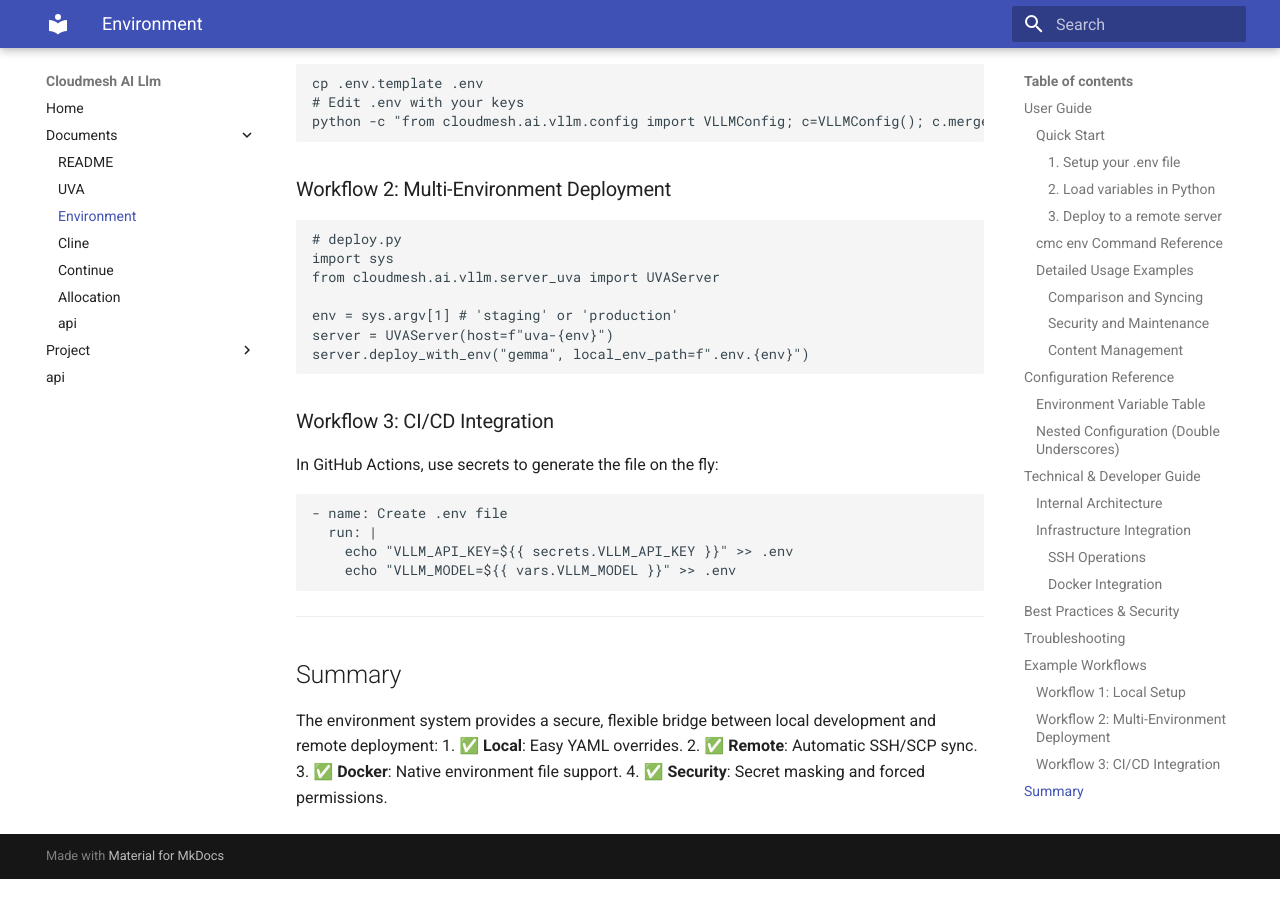
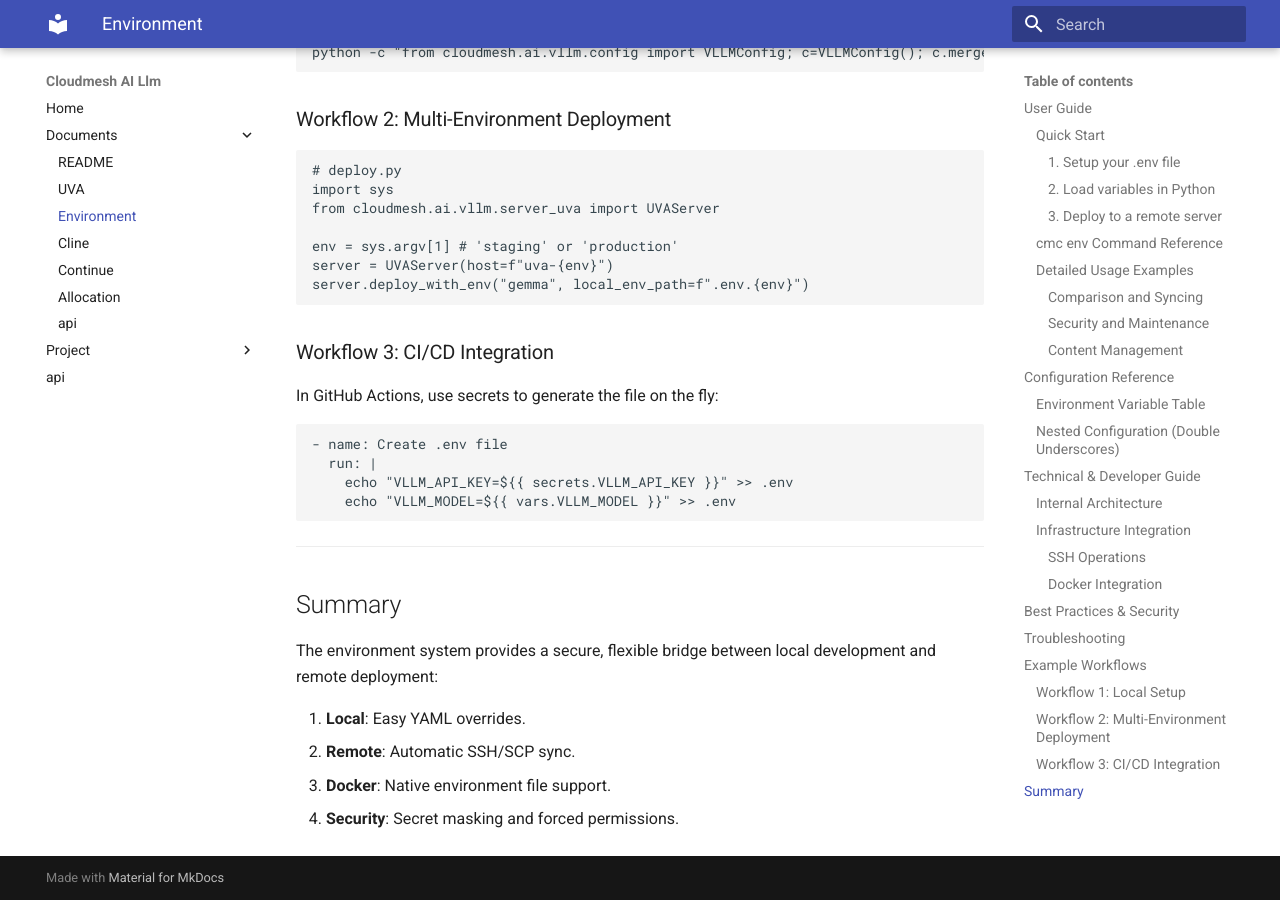
Before and after one commit to cloudmesh-ai/cloudmesh-ai-llm, an MkDocs documentation site: the page built from docs/ENVIRONMENT.md, in a window 1280 px wide and 900 px high, scrolled down 5822 px. Built offline with MkDocs 1.6.1 and Material for MkDocs 9.7.7, drawn with Linux system fonts in a browser that asks for light colours; before the commit the page ends 6701 px from its top, so only the background shows below that.

````diff
--- a/docs/ENVIRONMENT.md
+++ b/docs/ENVIRONMENT.md
@@ -2,7 +2,7 @@
 
 This manual provides a comprehensive guide to managing environment variables using `.env` files for `cloudmesh-ai-llm`. It is designed to serve as both a **User Manual** for daily operations and a **Developer Guide** for technical integration.
 
----
+------------------------------------------------------------------------
 
 ## User Guide
 
@@ -11,14 +11,17 @@ This manual provides a comprehensive guide to managing environment variables usi
 To get started with environment variables, follow these three simple steps:
 
 #### 1. Setup your `.env` file
+
 Initialize a local `.env` file with default values:
-```bash
+
+``` bash
 cmc env init
 # Edit .env with your actual API keys and settings
 ```
 
 **Recommended `.env` Template:**
-```bash
+
+``` bash
 # VLLM / API Configuration
 VLLM_API_KEY=your_api_key_here
 VLLM_MODEL=gemma
@@ -49,7 +52,8 @@ LOG_LEVEL=INFO
 ```
 
 #### 2. Load variables in Python
-```python
+
+``` python
 from cloudmesh.ai.vllm.config import VLLMConfig
 
 config = VLLMConfig()
@@ -57,7 +61,8 @@ config.merge_env_vars()  # Automatically loads from .env
 ```
 
 #### 3. Deploy to a remote server
-```python
+
+``` python
 from cloudmesh.ai.vllm.server_uva import UVAServer
 
 server = UVAServer(host="uva")
@@ -68,22 +73,23 @@ server.deploy_with_env("gemma", local_env_path=".env")
 
 The `cmc env` suite manages `.env` files across local and remote environments.
 
-| Command | Description | Common Flags | Status |
-| :--- | :--- | :--- | :---: |
-| `init` | Initialize default `.env` file | `--path [PATH]` | ✅ |
-| `probe [HOST]` | Compare local `.env` with remote | `--format table\|json\|yaml` | ✅ |
-| `sync HOST` | Intelligent merge of local into remote | `--strategy local_wins\|remote_wins\|ask` `--dry-run` | ✅ |
-| `cp HOST` | Destructive copy local $\rightarrow$ remote | `--force` `--backup` `--no-backup` | ✅ |
-| `secure [HOST]` | Set file permissions to `600` | *(None)* | ✅ |
-| `validate [HOST]` | Security and permission check | `--fix` | ✅ |
-| `edit [HOST]` | Interactive edit (downloads $\rightarrow$ edits $\rightarrow$ uploads) | `-l [LOCAL_FILE]` | ✅ |
-| `cat [HOST]` | Display contents with security warning | `-l [LOCAL_FILE]` | ✅ |
-| `diff HOST` | Show detailed differences | `--show` (reveals secrets) | ✅ |
+| Command | Description | Common Flags |
+| :--- | :--- | :--- |
+| `init` | Initialize default `.env` file | `--path [PATH]` |
+| `probe [HOST]` | Compare local `.env` with remote | `--format table\|json\|yaml` |
+| `sync HOST` | Intelligent merge of local into remote | `--strategy local_wins\|remote_wins\|ask` `--dry-run` |
+| `cp HOST` | Destructive copy local $\rightarrow$ remote | `--force` `--backup` `--no-backup` |
+| `secure [HOST]` | Set file permissions to `600` | *(None)* |
+| `validate [HOST]` | Security and permission check | `--fix` |
+| `edit [HOST]` | Interactive edit (downloads $\rightarrow$ edits $\rightarrow$ uploads) | `-l [LOCAL_FILE]` |
+| `cat [HOST]` | Display contents with security warning | `-l [LOCAL_FILE]` |
+| `diff HOST` | Show detailed differences | `--show` (reveals secrets) |
 
 ### Detailed Usage Examples
 
 #### Comparison and Syncing
-```bash
+
+``` bash
 # Compare local .env with UVA server
 cmc env probe uva
 
@@ -95,7 +101,8 @@ cmc env sync uva --strategy ask
 ```
 
 #### Security and Maintenance
-```bash
+
+``` bash
 # Secure local .env file (chmod 600)
 cmc env secure
 
@@ -104,7 +111,8 @@ cmc env validate uva --fix
 ```
 
 #### Content Management
-```bash
+
+``` bash
 # Edit remote file using local editor
 cmc env edit uva
 
@@ -112,44 +120,42 @@ cmc env edit uva
 cmc env cat uva
 ```
 
----
+------------------------------------------------------------------------
 
 ## Configuration Reference
 
 ### Environment Variable Table
 
 | Variable | Type | Default | Description |
-| :--- | :---: | :---: | :--- |
-| **VLLM Configuration** | | | |
-| `VLLM_API_KEY` | string | - | Authentication key for vLLM server |
-| `VLLM_MODEL` | string | - | Model identifier (e.g., `gemma`) |
+|:----------------|:-----------------:|:-----------------:|:----------------|
+| **VLLM Configuration** |  |  |  |
+| `VLLM_API_KEY` | string | \- | Authentication key for vLLM server |
+| `VLLM_MODEL` | string | \- | Model identifier (e.g., `gemma`) |
 | `VLLM_GPU_MEMORY_UTILIZATION` | float | `0.9` | GPU memory fraction (0.0-1.0) |
 | `VLLM_MAX_MODEL_LEN` | int | `4096` | Maximum sequence length |
 | `VLLM_TENSOR_PARALLEL_SIZE` | int | `1` | Number of GPUs for parallelism |
 | `VLLM_DTYPE` | string | `auto` | Weights data type (`float16`, `bfloat16`) |
-| **Cloudmesh Configuration** | | | |
-| `CLOUDMESH_AI_USER` | string | - | SSH username |
-| `CLOUDMESH_AI_HOST` | string | - | Server hostname/IP |
+| **Cloudmesh Configuration** |  |  |  |
+| `CLOUDMESH_AI_USER` | string | \- | SSH username |
+| `CLOUDMESH_AI_HOST` | string | \- | Server hostname/IP |
 | `CLOUDMESH_AI_PORT` | int | `8000` | Server port |
-| `CLOUDMESH_AI_API_KEY` | string | - | Alternative to `VLLM_API_KEY` |
-| **SSH Configuration** | | | |
-| `SSH_HOST` | string | - | SSH host alias from `~/.ssh/config` |
-| `SSH_USER` | string | - | SSH username |
-| `SSH_KEY_PATH` | string | - | Path to private key |
-| **Docker Configuration** | | | |
-| `DOCKER_IMAGE` | string | - | Docker image name |
-| `DOCKER_CONTAINER_NAME` | string | - | Container name |
-| `DOCKER_NETWORK` | string | - | Network mode |
+| `CLOUDMESH_AI_API_KEY` | string | \- | Alternative to `VLLM_API_KEY` |
+| **SSH Configuration** |  |  |  |
+| `SSH_HOST` | string | \- | SSH host alias from `~/.ssh/config` |
+| `SSH_USER` | string | \- | SSH username |
+| `SSH_KEY_PATH` | string | \- | Path to private key |
+| **Docker Configuration** |  |  |  |
+| `DOCKER_IMAGE` | string | \- | Docker image name |
+| `DOCKER_CONTAINER_NAME` | string | \- | Container name |
+| `DOCKER_NETWORK` | string | \- | Network mode |
 
 ### Nested Configuration (Double Underscores)
 
 Environment variables can override deeply nested YAML configuration paths by replacing dots with double underscores (`__`).
 
-**Example Mapping:**
-*   **YAML Path:** `cloudmesh.ai.server.uva.gemma.remote_port`
-*   **Env Var:** `CLOUDMESH_AI_SERVER__UVA__GEMMA__REMOTE_PORT=8001`
+**Example Mapping:** \* **YAML Path:** `cloudmesh.ai.server.uva.gemma.remote_port` \* **Env Var:** `CLOUDMESH_AI_SERVER__UVA__GEMMA__REMOTE_PORT=8001`
 
----
+------------------------------------------------------------------------
 
 ## Technical & Developer Guide
 
@@ -157,60 +163,57 @@ Environment variables can override deeply nested YAML configuration paths by rep
 
 The core logic resides in the `EnvManager` class (`src/cloudmesh/ai/vllm/env_manager.py`).
 
-**Key Operational Workflows:**
-*   **Intelligent Sync**: Implements a 3-way merge logic to prevent accidental overwrites of remote-only variables.
-*   **Security Layer**: Every remote write operation automatically triggers a `chmod 600` to protect secrets.
-*   **Secret Masking**: The `cat` and `diff` commands pass content through a masking filter that replaces sensitive patterns (API keys, tokens) with `***`.
+**Key Operational Workflows:** \* **Intelligent Sync**: Implements a 3-way merge logic to prevent accidental overwrites of remote-only variables. \* **Security Layer**: Every remote write operation automatically triggers a `chmod 600` to protect secrets. \* **Secret Masking**: The `cat` and `diff` commands pass content through a masking filter that replaces sensitive patterns (API keys, tokens) with `***`.
 
 ### Infrastructure Integration
 
 #### SSH Operations
+
 Remote management is handled via SCP and SSH. The system checks for file existence and current permissions before attempting modifications to ensure minimal disruption.
 
 #### Docker Integration
-The `DockerManager` leverages the `--env-file` flag of the Docker CLI.
-*   **Runtime**: `docker run --env-file .env ...`
-*   **Compose**: `docker-compose --env-file .env up`
-*   **Generation**: The system can export the current `VLLMConfig` directly into a Docker-compatible `.env` file.
 
----
+The `DockerManager` leverages the `--env-file` flag of the Docker CLI. \* **Runtime**: `docker run --env-file .env ...` \* **Compose**: `docker-compose --env-file .env up` \* **Generation**: The system can export the current `VLLMConfig` directly into a Docker-compatible `.env` file.
+
+------------------------------------------------------------------------
 
 ## Best Practices & Security
 
-> [!IMPORTANT]
-> **Never commit `.env` files to version control.** Your `.gitignore` is pre-configured to exclude all `.env*` files.
+> \[!IMPORTANT\] **Never commit `.env` files to version control.** Your `.gitignore` is pre-configured to exclude all `.env*` files.
 
-*   **Use Templates**: Always provide a `.env.template` with dummy values for other developers.
-*   **Permission Strictness**: Always ensure remote `.env` files are set to `600`. Use `cmc env secure [HOST]` to enforce this.
-*   **Environment Separation**: Maintain separate files for different stages:
-    *   `.env.local` $\rightarrow$ Local development
-    *   `.env.staging` $\rightarrow$ Staging server
-    *   `.env.production` $\rightarrow$ Production server
+- **Use Templates**: Always provide a `.env.template` with dummy values for other developers.
+- **Permission Strictness**: Always ensure remote `.env` files are set to `600`. Use `cmc env secure [HOST]` to enforce this.
+- **Environment Separation**: Maintain separate files for different stages:
+  - `.env.local` $\rightarrow$ Local development
+  - `.env.staging` $\rightarrow$ Staging server
+  - `.env.production` $\rightarrow$ Production server
 
----
+------------------------------------------------------------------------
 
 ## Troubleshooting
 
 | Issue | Likely Cause | Solution |
-| :--- | :--- | :--- |
+|:-----------------------|:-----------------------|:-----------------------|
 | `ImportError: python-dotenv` | Missing dependency | `pip install --force-reinstall cloudmesh-ai-llm` |
 | `FileNotFoundError: .env` | Missing file | `cp .env.template .env` |
 | Config not overriding YAML | Case mismatch or missing call | Ensure `config.merge_env_vars()` is called after initialization. |
 | Remote upload fails | SSH Connectivity | Verify access: `ssh user@remote "echo 'SSH works'"` |
 
----
+------------------------------------------------------------------------
 
 ## Example Workflows
 
 ### Workflow 1: Local Setup
-```bash
+
+``` bash
 cp .env.template .env
 # Edit .env with your keys
 python -c "from cloudmesh.ai.vllm.config import VLLMConfig; c=VLLMConfig(); c.merge_env_vars(); print(c.get('cloudmesh.ai.model'))"
 ```
 
 ### Workflow 2: Multi-Environment Deployment
-```python
+
+``` python
 # deploy.py
 import sys
 from cloudmesh.ai.vllm.server_uva import UVAServer
@@ -221,20 +224,23 @@ server.deploy_with_env("gemma", local_env_path=f".env.{env}")
 ```
 
 ### Workflow 3: CI/CD Integration
+
 In GitHub Actions, use secrets to generate the file on the fly:
-```yaml
+
+``` yaml
 - name: Create .env file
   run: |
     echo "VLLM_API_KEY=${{ secrets.VLLM_API_KEY }}" >> .env
     echo "VLLM_MODEL=${{ vars.VLLM_MODEL }}" >> .env
 ```
 
----
+------------------------------------------------------------------------
 
 ## Summary
 
 The environment system provides a secure, flexible bridge between local development and remote deployment:
-1. ✅ **Local**: Easy YAML overrides.
-2. ✅ **Remote**: Automatic SSH/SCP sync.
-3. ✅ **Docker**: Native environment file support.
-4. ✅ **Security**: Secret masking and forced permissions.
+
+1.  **Local**: Easy YAML overrides.
+2.  **Remote**: Automatic SSH/SCP sync.
+3.  **Docker**: Native environment file support.
+4.  **Security**: Secret masking and forced permissions.
````
